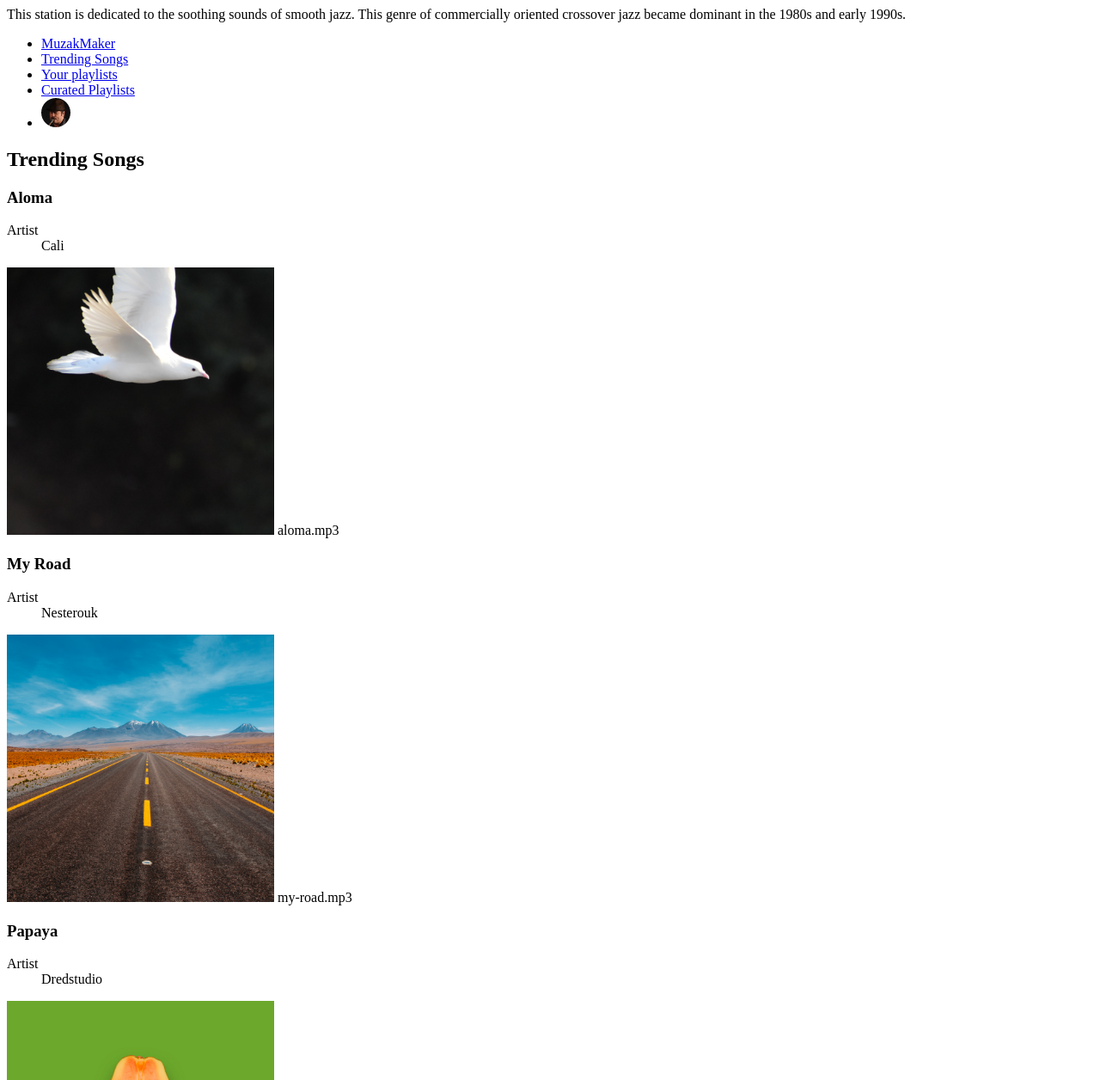
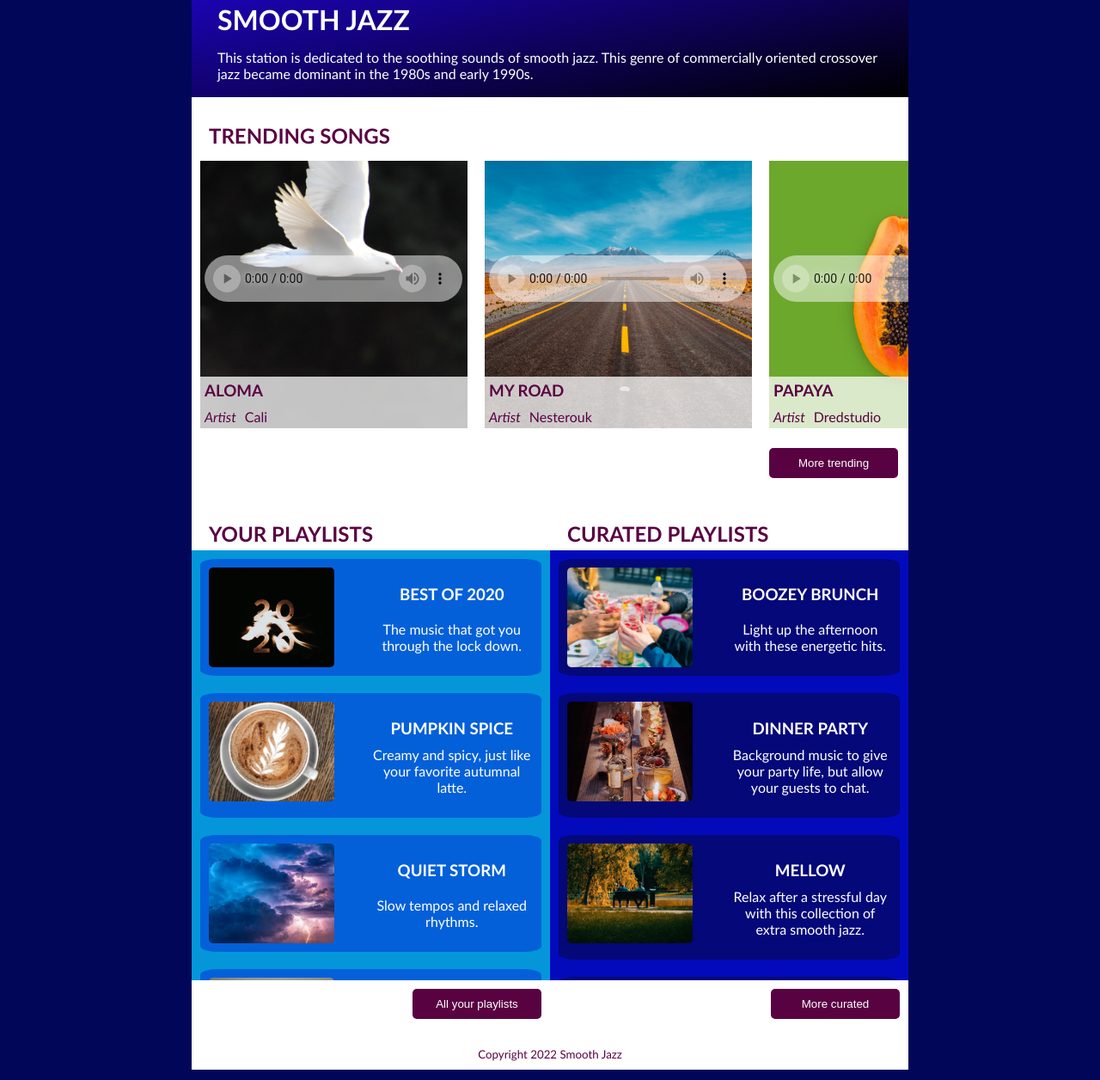
Before and after one commit to jalva129/streamingmedia, a plain HTML site: page index.html in a window 1280 px wide. Shown: the part 72-1328 px from the top of the page at 86% size. Drawn offline with Linux system fonts and the light colour scheme.

Commit message:
finished styles

```diff
--- a/index.html
+++ b/index.html
@@ -4,13 +4,18 @@
         <meta charset="UTF-8">
         <meta http-equiv="X-UA-Compatible" content="IE=edge">
         <meta name="viewport" content="width=device-width, initial-scale=1">
+        <link rel="stylesheet" href="styles.css">
         <title>MuzaMaker</title>
     </head>
     <body>
         <header>
             <h1>Smooth Jazz</h1>
             <p>This station is dedicated to the soothing sounds of smooth jazz. This genre of commercially oriented crossover jazz became dominant in the 1980s and early 1990s.</p>
+        </header>
         <nav>
+            <h2>Main Navigation</h2>
+            <input type="checkbox" id="dropdown">
+            <label for="dropdown"><span></span></label>
             <ul>
                 <li><a href="#home">MuzakMaker</a></li>
                 <li><a href="#trending">Trending Songs</a></li>
@@ -19,109 +24,142 @@
                 <li><a href="#profile"><img src="images/duke-silver.png" alt="personal account photo of duke silver" width="34px" height="34px"></a></li>
             </ul>
         </nav>
-        </header>
         <main>
             <section id="trending">
                 <h2>Trending Songs</h2>
+                <div class="scroll">
                     <section>
+                        <div>
                             <h3>Aloma</h3>
                             <dl>
                                 <dt>Artist</dt>
                                 <dd>Cali</dd>
                             </dl>
+                        </div>
                         <img src="images/aloma-cover.png" alt="A dove flying over a black background" width="311px" height="311px">
-                    aloma.mp3
+                        <audio controls src="audio/aloma.mp3">
+                            Your browser does not support the <code>audio</code>element.
+                        </audio>
                     </section>
                     <section>
+                        <div>
                         <h3>My Road</h3>
                             <dl>
                                 <dt>Artist</dt>
                                 <dd>Nesterouk</dd>
                             </dl>
+                        </div>
                         <img src="images/my-road-cover.png" alt="On a highway in a desert" width="311px" height="311px">
-                    my-road.mp3
+                        <audio controls src="audio/my-road.mp3">
+                            Your browser does not support the <code>audio</code>element.
+                        </audio>
                     </section>
                     <section>
+                        <div>
                             <h3>Papaya</h3>
                             <dl>
                                 <dt>Artist</dt>
                                 <dd>Dredstudio</dd>
                             </dl>
+                        </div>
                         <img src="images/papaya-cover.png" alt="A papaya cut in half on a green background" width="311px" height="311px">
-                    papaya.mp3
+                        <audio controls src="audio/papaya.mp3">
+                            Your browser does not support the <code>audio</code> element.
+                        </audio>
                     </section>
                     <section>
+                        <div>
                             <h3>Smoothies</h3>
                             <dl>
                                 <dt>Artist</dt>
                                 <dd>Black Rhomb</dd>
                             </dl>
+                        </div>
                         <img src="images/smoothies-cover.png" alt="A pink smoothie with an assorted variety of fruit ingredients" width="311px" height="311px">
-                    smoothies.mp3
+                        <audio controls src="audio/smoothies.mp3">
+                            Your browser does not support the <code>audio</code> element.
+                        </audio>
                     </section>
                     <section>
+                        <div>
                             <h3>Successful Performance</h3>
                             <dl>
                                 <dt>Artist</dt>
                                 <dd>Ricky Bombino</dd>
                             </dl>
+                        </div>
                         <img src="images\successful-performance-cover.png" alt="A Man in a red shirt with an excited experession" width="311px" height="311px">
-                    successful-performance.mp3
+                        <audio controls src="audio/successful-performance.mp3">
+                            Your browser does not support the <code>audio</code> element.
+                        </audio>
                     </section>
-                <button>More trending</button>
+                </div>
+                    <button class="more" id="trend">More trending</button>
             </section>
-            Your Playlists
-            best-of-2020-cover.png
-            Best of 2020
-            The music that got you through the lock down.
-
-
-            pumpkin-spice-cover.png
-            Pumpkin Spice
-            Creamy and spicy, just like your favorite autumnal latte.
-
-
-            quite-storm-cover.png
-            Quiet Storm
-            Slow tempos and relaxed rhythms.
-
-
-            smooth-jazz-cover.png
-            Smooth Jazz
-            The pioneers of smooth jazz
-
-
-            smooth-study-cover.png
-            Smooth Study
-            Background music to keep you going while you study.
-
-
-            All your playlists
-            Curated Playlists
-            Boozey-brunch-cover.png
-            Boozey Brunch
-            Light up the afternoon with these energetic hits.
-
-            dinner-party-cover.png
-            Dinner Party
-            Background music to give your party life, but allow your guests to chat.
-
-            mellow-cover.png
-            Mellow
-            Relax after a stressful day with this collection of extra smooth jazz.
-
-            jazz-and-chill-cover.png
-            Jazz and Chill
-            Set the mood with these silky sounds.
-
-            smooth-saxophone-cover.png
-            Jazz Saxophone
-            The greatest collection of your sax favorites.
-
-            More curated
-
-
-            Copyright 2022 Smooth Jazz
-
+            <section id="playlists">
+            <div id="left">
+                <h2>Your Playlists</h2>
+                <div class="scroll" id="yourplay">
+                <section>
+                    <img src="images\best-of-2020-cover.png" alt="The numbers 2020 on fire" width="146px" height="116px">
+                    <h3>Best of 2020</h3>
+                    <p>The music that got you through the lock down.</p>
+                </section>
+                <section>
+                    <img src="images\pumpkin-spice-cover.png" alt="Top view of a pumpkin spice latte" width="146px" height="116px">
+                    <h3>Pumpkin Spice</h3>
+                    <p>Creamy and spicy, just like your favorite autumnal latte.</p>
+                </section>
+                <section>
+                    <img src="images/quiet-storm-cover.png" alt="thunder storm clouds and a lightning strike" width="146px" height="116px">
+                    <h3>Quiet Storm</h3>
+                    <p>Slow tempos and relaxed rhythms.</p>
+                </section>
+                <section>
+                    <img src="images/smooth-jazz-cover.png" alt="A jazz man with glasses" width="146px" height="116px">
+                    <h3>Smooth Jazz</h3>
+                    <p>The pioneers of smooth jazz</p>
+                </section>
+                <section>
+                    <img src="images/smooth-study-cover.png" alt="A person studying on a laptop" width="146px" height="116px">
+                    <h3>Smooth Study</h3>
+                    <p>Background music to keep you going while you study.</p>
+                </section>
+                </div>
+                <button class="more" id="play">All your playlists</button>
+            </div>
+            <div id="right">
+                <h2>Curated Playlists</h2>
+                <div class="scroll" id="curatedplay">
+                <section>
+                    <img src="images/boozy-brunch-cover.png" alt="A group of friends tapping glasses at brunch" width="146px" height="116px">
+                    <h3>Boozey Brunch</h3>
+                    <p>Light up the afternoon with these energetic hits.</p>
+                </section>
+                <section>
+                    <img src="images/dinner-party-cover.png" alt="A table decorated for a dinner party" width="146px" height="116px">
+                    <h3>Dinner Party</h3>
+                    <p>Background music to give your party life, but allow your guests to chat.</p>
+                </section>
+                <section>
+                    <img src="images/mellow-cover.png" alt="Two people sitting on a park bench with yellow trees in the background" width="146px" height="116px">
+                    <h3>Mellow</h3>
+                    <p>Relax after a stressful day with this collection of extra smooth jazz.</p>
+                </section>
+                <section>
+                    <img src="images/jazz-chill-cover.png" alt="A pile of rose petals" width="146px" height="116px">
+                    <h3>Jazz and Chill</h3>
+                    <p>Set the mood with these silky sounds.</p>
+                </section>
+                <section>
+                    <img src="images/smooth-saxophone-cover.png" alt="A jazz band playing music focusing on a saxophone player" width="146px" height="116px">
+                    <h3>Jazz Saxophone</h3>
+                    <p>The greatest collection of your sax favorites.</p>
+                </section>
+                </div>
+                <button class="more" id="curate">More curated</button>
+            </div>
+            </section>
+            <footer><small>Copyright 2022 Smooth Jazz</small></footer>
     </body>
 </html>
--- /dev/null
+++ b/styles.css
@@ -0,0 +1,371 @@
+html{
+    background-color: #020659;
+    font-family: 'Optima', 'sans-serif';
+}
+
+body{
+    margin: 0 auto;
+    width:375px;
+}
+
+nav{
+    width: 375px;
+    background-color: #030ABC;
+    position: absolute;
+    top: 0;
+
+    text-transform: uppercase;
+}
+
+nav h2{
+    visibility: hidden;
+    height: 1px;
+    margin: 0;
+}
+
+nav ul{
+    text-align: center;
+    display: flex;
+    flex-direction: column;
+}
+
+ul{
+    margin: 0;
+    padding: 0;
+    list-style: none;
+    overflow: hidden;
+    background-color: #2104D9;
+    max-height: 0;
+    transition: max-height .2s ease-out;
+}
+
+li a{
+    display: block;
+    padding: 20px 20px;
+    text-decoration: none;
+    color: #FFFFFF;
+}
+
+[href="#home"] {
+    text-transform: Capitalize;
+    font-variant: small-caps;
+    font-weight: bold;
+    font-size: 30px;
+    position: absolute;
+    top: 0;
+    left: 90px;
+    padding: 16px 16px;
+}
+
+a:hover, input:hover{
+    background-color: #590242;
+}
+
+label {
+    cursor: pointer;
+    display: inline-block;
+    padding: 28px 28px;
+    position: relative;
+    user-select: none;
+}
+
+label span{
+    background-color: #FFFFFF;
+    display: block;
+    height: 2px;
+    position: relative;
+    transition: background-color .2s ease-out;
+    width: 18px;
+}
+
+label span:before, label span:after{
+    background-color: #FFFFFF;
+    content: '';
+    display: block;
+    height: 100%;
+    position: absolute;
+    transition: all .2s ease-out;
+    width: 100%;
+}
+
+label span:before{
+    top:5px;
+}
+
+label span:after{
+    top:-5px;
+}
+
+input{
+    display: none;
+}
+
+input:checked ~ ul{
+    max-height: 500px;
+}
+
+input:checked ~ label span{
+    background: transparent;
+}
+
+input:checked ~ label span:before{
+    transform: rotate(-45deg);
+}
+
+input:checked ~ label span:after{
+    transform: rotate(45deg);
+}
+
+input:checked ~ label:not(.steps) span:before, input:checked ~ label:not(.steps) span:after{
+    top: 0;
+}
+header{
+    background-image: linear-gradient(to bottom right, #2104D9, #000);
+    height: 210px;
+}
+
+
+header h1, header p{
+    color: #FFFFFF;
+    position: relative;
+    top: 65px;
+    padding-left: 20px;
+    padding-right: 20px;
+    padding-bottom: 5px;
+    margin: 10px;
+}
+
+
+h1, h2, h3 {
+    text-transform: uppercase;
+}
+
+main{
+
+    background-color: #FFFFFF;
+    color: #590242;
+}
+
+main h2{
+    margin: 0;
+    padding-left: 20px;
+    padding-top: 30px;
+    padding-bottom: 5px;
+}
+
+.scroll{
+    display: grid;
+    grid-template-columns: repeat(5, 1fr);
+    overflow-x: auto;
+    overflow-y: hidden;
+
+}
+
+.scroll section{
+    margin: 10px;
+    position: relative;
+}
+
+.scroll div{
+    position: absolute;
+    top: 251px;
+    background-color: rgba(255,255,255,.75);
+    padding: 5px;
+    height: 50px;
+    width: 350px;
+}
+.scroll h3{
+    margin: 0;
+    padding-bottom: 10px;
+}
+
+dl{
+    display: flex;
+    margin-top: 0;
+}
+
+dt{
+    padding-right: 5px;
+    font-style: italic;
+    text-transform: capitalize;
+    padding-bottom: 5px;
+}
+
+dd{
+    margin: 0;
+    text-transform: capitalize;
+    padding-left: 5px;
+}
+audio{
+    position: absolute;
+    bottom: 150px;
+    left: 5px;
+}
+
+.more{
+    text-decoration: none;
+    background-color: #590242;
+    color: #FFFFFF;
+    border-radius: 5px;
+    padding: 10px;
+    width: 150px;
+    display: block;
+    text-align: center;
+    margin: 10px 0 20px 32px;
+    border-style: none;
+}
+
+.more:hover{
+    background-color: #020659;
+}
+
+audio::-webkit-media-controls-mute-button {
+    background-color: #FFFFFF;
+    border-radius: 50%;
+}
+audio::-webkit-media-controls-play-button {
+    background-color: #FFFFFF;
+    border-radius: 50%;
+}
+audio::-webkit-media-controls-enclosure {
+    background: rgba(255,255,255,.5);
+}
+#trending ::-webkit-scrollbar {
+    width: 15px;
+}
+#trending ::-webkit-scrollbar-track {
+    box-shadow: inset 0 0 15px #590242;
+}
+#trending ::-webkit-scrollbar-thumb {
+    background: #590242;
+    border-radius: 5px;
+}
+#trending ::-webkit-scrollbar-thumb:hover {
+    background: #020659;
+}
+#playlists ::-webkit-scrollbar, #curated ::-webkit-scrollbar {
+    width: 15px;
+}
+#playlists ::-webkit-scrollbar-track, #curated ::-webkit-scrollbar-track  {
+    box-shadow: inset 0 0 15px #020659;
+}
+#playlists ::-webkit-scrollbar-thumb, #curated ::-webkit-scrollbar-thumb {
+    background: #020659;
+    border-radius: 5px;
+}
+#playlists ::-webkit-scrollbar-thumb:hover, #curated ::-webkit-scrollbar-thumb:hover {
+    background: #FFFFFF;
+}
+
+#yourplay{
+    background-color: rgb(4, 150, 217);
+    color: #FFFFFF;
+    text-align: center;
+}
+
+#playlists p{
+    margin-top: 0;
+}
+
+#yourplay section{
+    background-color: rgb(4, 96, 217);
+    padding: 10px;
+    border-radius: 5%;
+}
+
+
+#curatedplay{
+    background-color: rgb(3, 10, 188);
+    color: #FFFFFF;
+    text-align: center;
+}
+
+#curatedplay section{
+    background-color: rgb(4, 8, 121);
+    padding: 10px;
+    border-radius: 5%;
+}
+
+footer{
+    margin: 0 auto;
+    text-align: center;
+    padding: 10px;
+    font-family: 'Optima', 'sans-serif';
+}
+
+@media screen and (min-width: 834px){
+    body{
+        width: 834px;
+    }
+    nav{
+        width: 834px;
+    }
+    nav ul{
+        overflow: visible;
+        max-height: 66px;
+        justify-content: space-between;
+        flex-direction: row;
+    }
+    label{
+        display: none;
+    }
+    li a{
+        padding-top: 10px;
+    }
+    [href="#home"]{
+        position: relative;
+        top: 0px;
+        left: 0px;
+    }
+    header{
+        height: 175px;
+    }
+    #trend{
+        position: relative;
+        right: -640px;
+    }
+    #playlists{
+        display: grid;
+        grid-template-columns: 50% 50%;
+    }
+
+    #yourplay.scroll, #curatedplay.scroll{
+        grid-template-columns: 1fr;
+        height: 500px;
+        overflow-x: hidden;
+        overflow-y: auto;
+
+    }
+    #yourplay.scroll section{
+        display: grid;
+        grid-template-columns: 1fr 1fr;
+        grid-template-rows: 1fr;
+    }
+    #yourplay.scroll h3{
+        padding-top: 20px;
+    }
+    #yourplay.scroll p{
+        grid-column-start: 2;
+    }
+    #yourplay.scroll img{
+        grid-row: 1 / 3;
+    }
+    #curatedplay.scroll section{
+        display: grid;
+        grid-template-columns: 1fr 1fr;
+        grid-template-rows: 1fr;
+    }
+    #curatedplay.scroll p{
+        grid-column-start: 2;
+    }
+    #curatedplay.scroll img{
+        grid-row: 1 / 3;
+    }
+    #curatedplay.scroll h3{
+        padding-top: 20px;
+    }
+    #play, #curate{
+        position: relative;
+        right: -225px;
+    }
+}
```
Also changed, not shown: 6 other files. Lines whose indentation alone changed are shown as unchanged.
